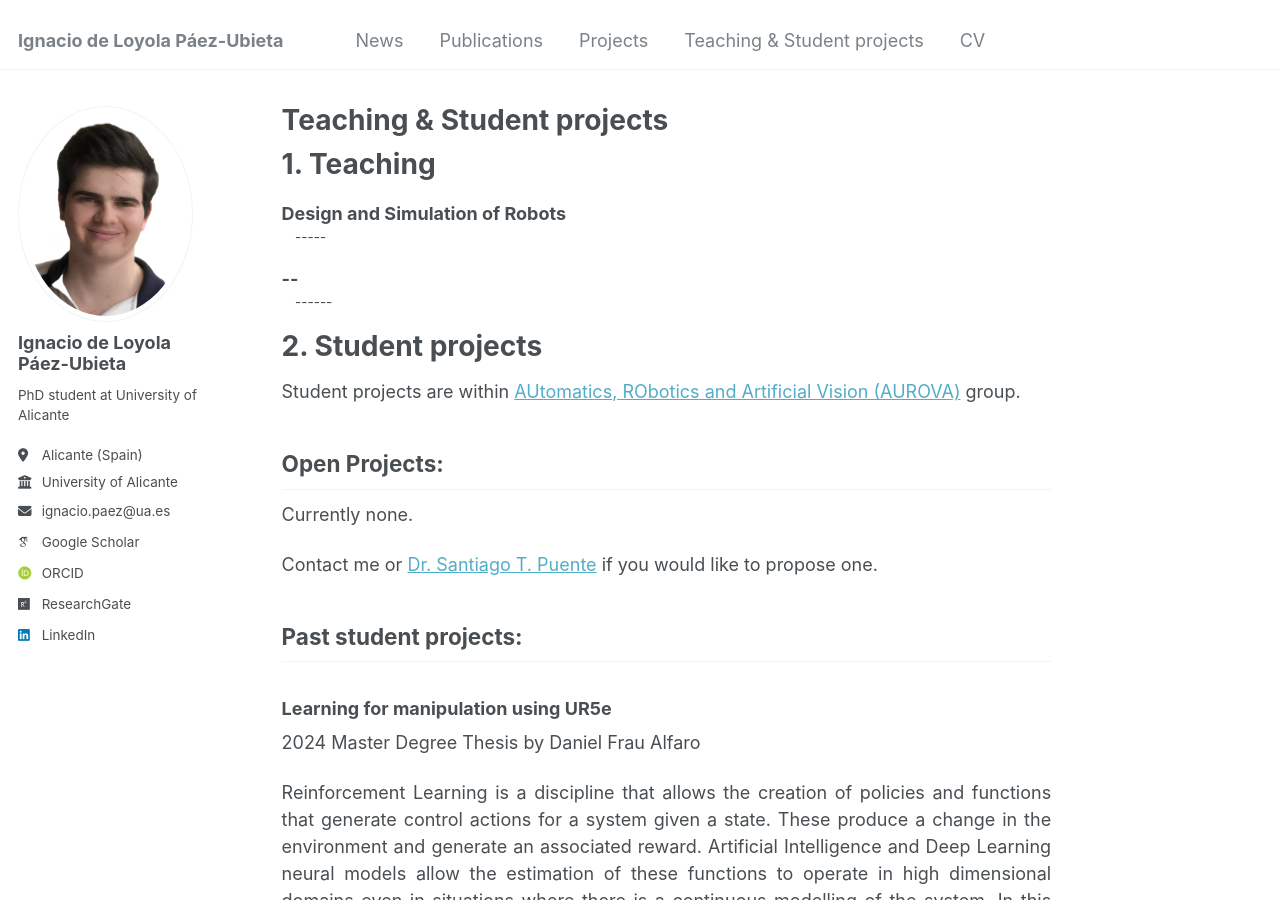
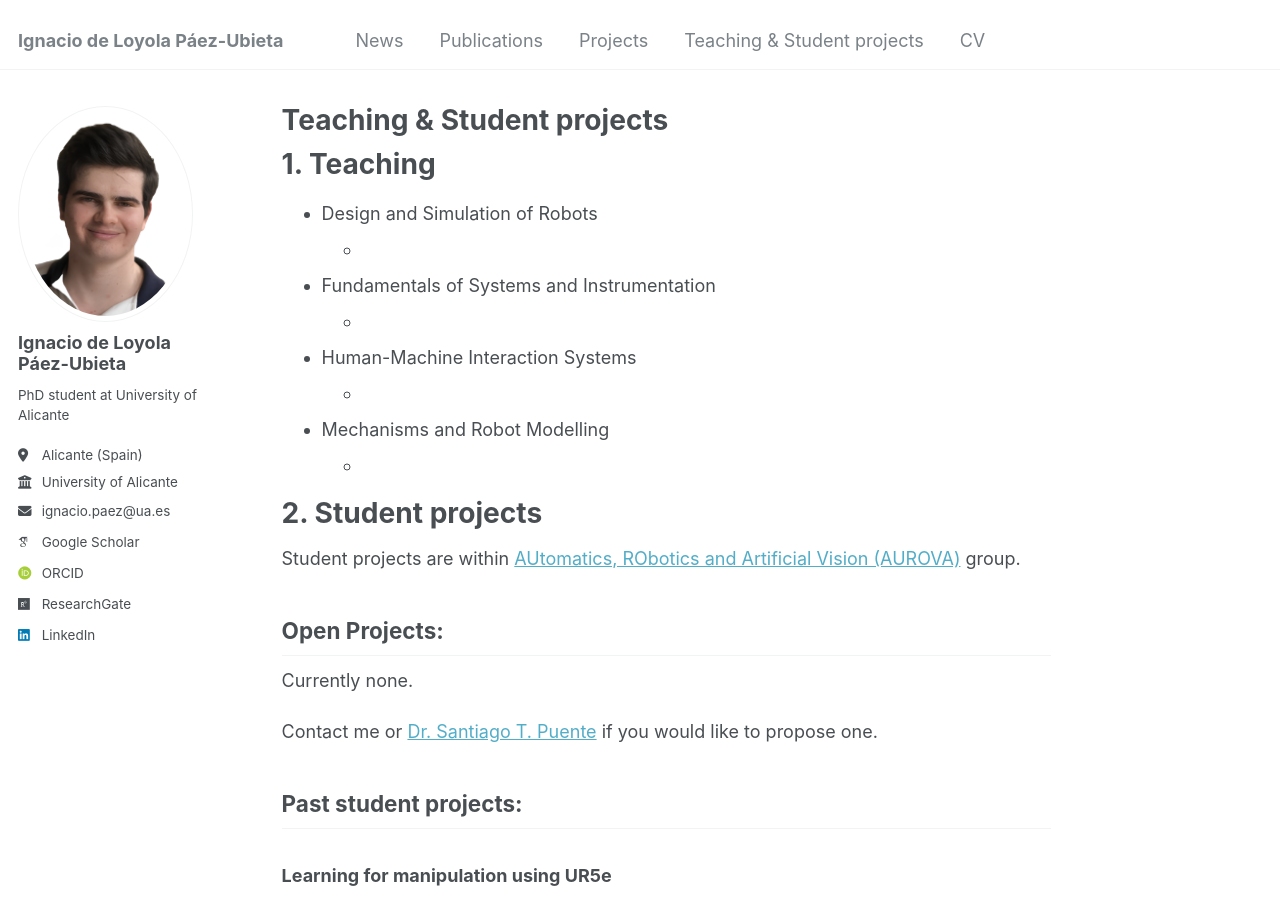
Before and after one commit to ignpaub/ignpaub.github.io, a Jekyll site: the page built from _pages/teaching_student_projects.md, in a window 1280 px wide and 900 px high. Built offline with Jekyll 4.4.1, drawn with Linux system fonts in a browser that asks for light colours; some web fonts are replaced.

Commit message:
Update teaching_student_projects.md

```diff
--- a/_pages/teaching_student_projects.md
+++ b/_pages/teaching_student_projects.md
@@ -6,12 +6,24 @@ author_profile: true
 ---
 
 # 1. Teaching
-<dl>
-  <dt>Design and Simulation of Robots</dt>
-    <dd>-----</dd>
-  <dt>--</dt>
-    <dd>------</dd>
-</dl>
+<ul>
+  <li>Design and Simulation of Robots</li>
+  <ul>
+    <li> </li>
+  </ul>
+  <li>Fundamentals of Systems and Instrumentation</li>
+  <ul>
+    <li> </li>
+  </ul>
+  <li>Human-Machine Interaction Systems</li>
+  <ul>
+    <li> </li>
+  </ul>
+  <li>Mechanisms and Robot Modelling</li>
+  <ul>
+    <li> </li>
+  </ul>
+</ul>
 
 # 2. Student projects
 Student projects are within [AUtomatics, RObotics and Artificial Vision (AUROVA)](http://www.aurova.ua.es/) group.
```
